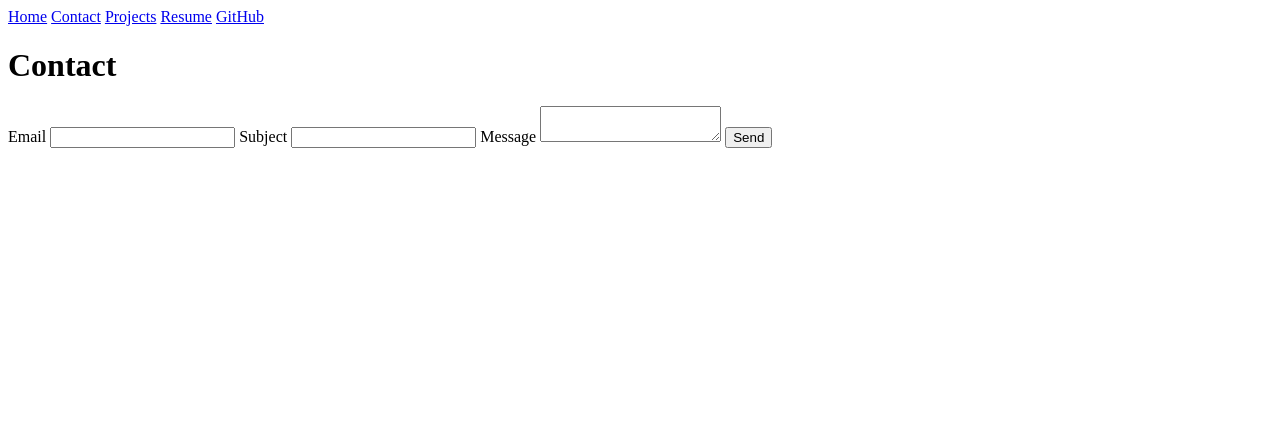
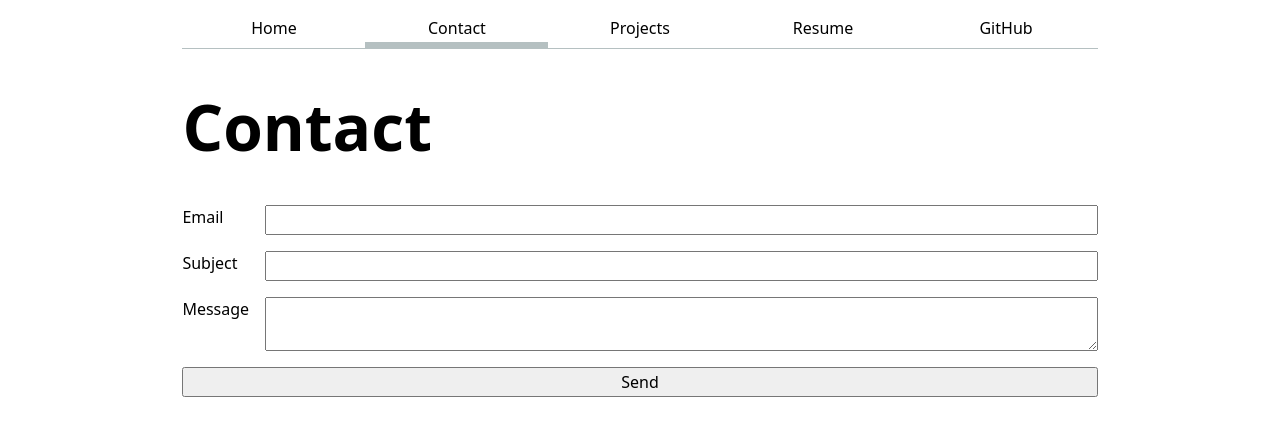
Before and after one commit to hoang-andrew/portfolio, a plain HTML site: page contact/index.html in a window 1280 px wide. Drawn offline with Linux system fonts and the light colour scheme.

Commit message:
Styled every page

```diff
--- a/contact/index.html
+++ b/contact/index.html
@@ -4,11 +4,12 @@
     <meta charset="UTF-8">
     <meta name="viewport" content="width=device-width, initial-scale=1.0">
     <title>Contact</title>
+    <link rel="stylesheet" href="../style.css">
 </head>
 <body>
     <nav>
         <a href="../index.html">Home</a>
-        <a href="../contact/index.html">Contact</a>
+        <a href="../contact/index.html" class="current">Contact</a>
         <a href="../projects/index.html">Projects</a>
         <a href="../resume/index.html">Resume</a>
         <a href="https://github.com/hoang-andrew" target="_blank" rel="noopener noreferrer">GitHub</a>
--- a/style.css
+++ b/style.css
@@ -1,6 +1,95 @@
+:root {
+  --color-accent: oklch(65% 50% 0);
+  accent-color: var(--color-accent);
+}
+
 body {
-  /* Set line height to 1.5 times the font size
-	   and use the OS’s UI font as the website font
-	 */
   font: 100%/1.5 system-ui;
+  max-width: 100ch;
+  margin-inline: auto;
+  padding-inline: 1rem;
 }
+
+nav {
+  display: flex;
+  margin-bottom: 0.5em;
+  border-bottom-width: 1px;
+  border-bottom-style: solid;
+  border-bottom-color: oklch(80% 3% 200);
+}
+
+nav a {
+  flex: 1;
+  text-decoration: none;
+  color: inherit;
+  text-align: center;
+  padding: 0.5em;
+}
+
+nav a.current {
+  border-bottom-width: 0.4em;
+  border-bottom-style: solid;
+  border-bottom-color: oklch(80% 3% 200);
+  padding-bottom: 0.1em;
+}
+
+nav a:hover {
+  border-bottom-width: 0.4em;
+  border-bottom-style: solid;
+  border-bottom-color: var(--color-accent);
+  padding-bottom: 0.1em;
+  background-color: oklch(from var(--color-accent) 95% 5% h);
+}
+
+input,
+textarea,
+button,
+select {
+  font: inherit;
+}
+
+form {
+  display: grid;
+  grid-template-columns: auto 1fr;
+  gap: 1em;
+}
+
+form label {
+  display: grid;
+  grid-template-columns: subgrid;
+  grid-column: 1 / -1;
+}
+
+form button {
+  grid-column: 1 / -1;
+}
+
+.projects {
+  display: grid;
+  grid-template-columns: repeat(auto-fill, minmax(15em, 1fr));
+  gap: 1em;
+}
+
+.projects article {
+  display: grid;
+  grid-template-rows: subgrid;
+  grid-row: span 3;
+}
+
+.projects article h2 {
+  margin: 0;
+}
+
+h1 {
+  font-size: 400%;
+}
+
+h1,
+h2,
+h3,
+h4,
+h5,
+h6 {
+  line-height: 1.1;
+  text-wrap: balance;
+}
```
Also changed, not shown: index.html (+1 -1 lines), projects/index.html (+3 -1 lines), resume/index.html (+1 -1 lines).
